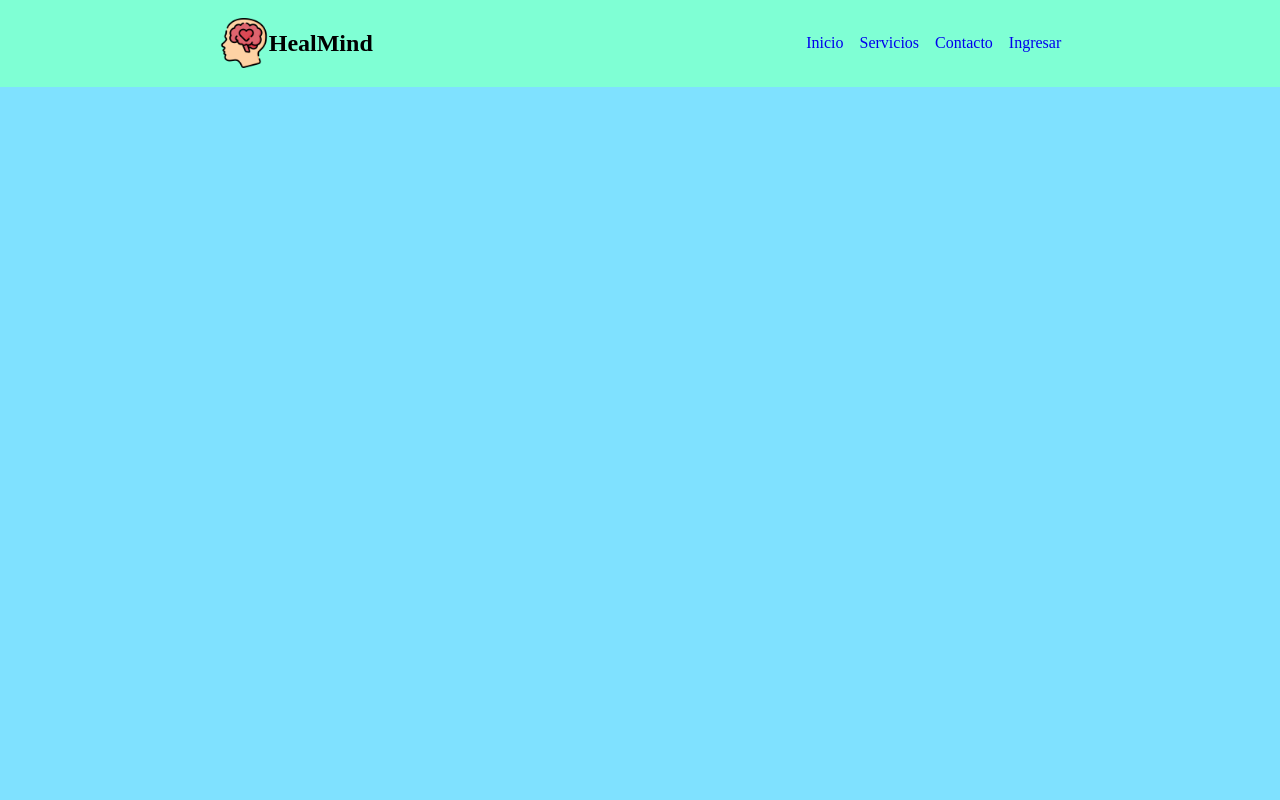
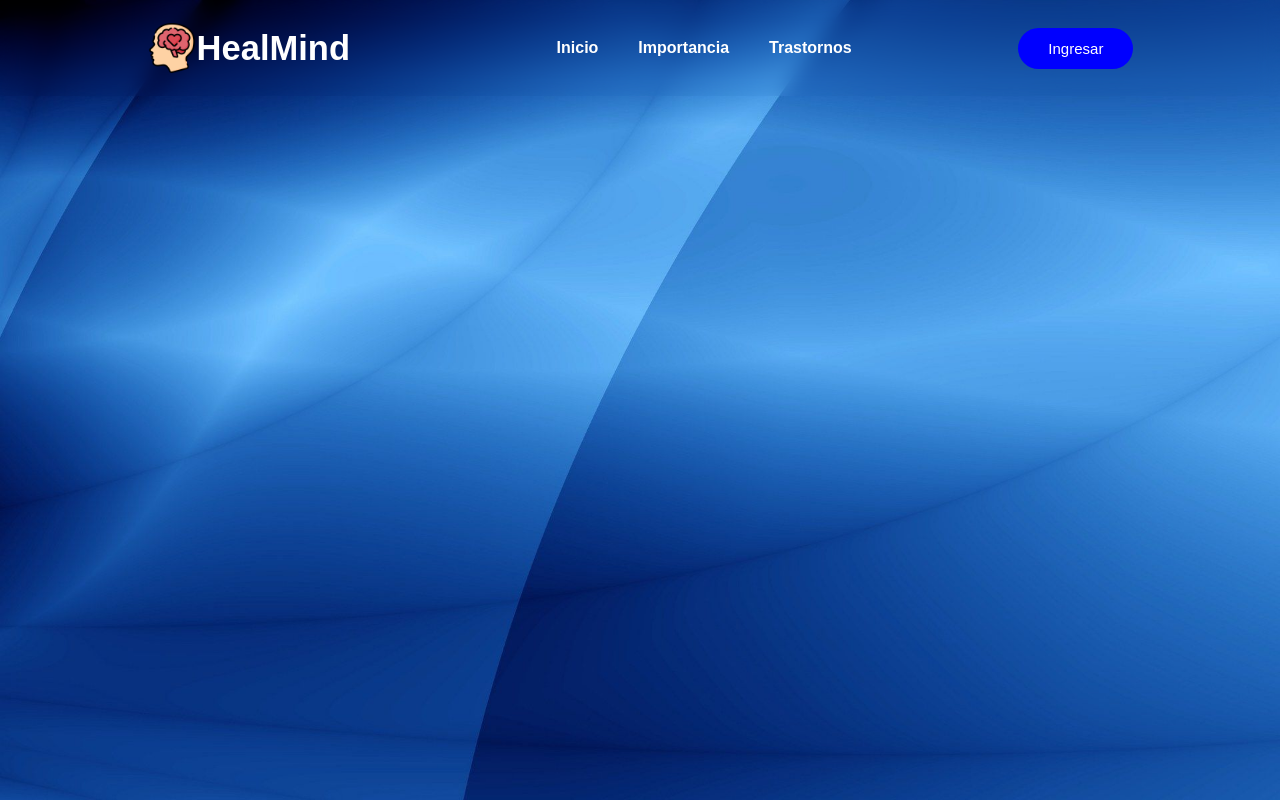
Before and after one commit to bracossj/Healmind_prototipo, a React (Vite) app in the folder frontend/: page / in a window 1280 px wide. Built offline with nearby package versions, Linux system fonts and the light colour scheme.

Commit message:
fixed home

```diff
--- a/frontend/src/components/home.module.css
+++ b/frontend/src/components/home.module.css
@@ -1,28 +1,63 @@
 body,
 html {
+    margin: 0;
     box-sizing: border-box;
-    margin: 0;
-    background-color: rgb(127, 225, 255);
+    font-family: 'Josefin Sans', sans-serif;
+}
+
+.HomePage {
+    background-image: url('../img/home.jpg');
+    background-size: cover;
+    height: 100vh;
 }
 
 .header {
+
+    color: white;
     display: flex;
-    justify-content: space-around;
+    justify-content: space-evenly;
     align-items: center;
-    padding: 10px;
-    background-color: aquamarine;
+    backdrop-filter: blur(10px);
 }
 
 .logo {
     display: flex;
     align-items: center;
+    font-size: 23px;
 }
 
 .logoimg {
     height: 50px;
 }
 
-.navbuttons {
-    margin-left: 1rem;
+.nav ul li {
+    list-style-type: none;
+    display: inline-block;
+    padding: 10px 20px;
+}
+
+.nav ul li a {
+    color: white;
     text-decoration: none;
+    font-weight: bold;
 }
+
+.nav ul li a:hover {
+    color: blue;
+    transition: .3s;
+}
+
+.buttoningresar {
+    border: none;
+    background: blue;
+    padding: 12px 30px;
+    border-radius: 30px;
+    color: white;
+    font-size: 15px;
+    transition: .4s;
+}
+
+.buttoningresar:hover {
+    transform: scale(1.2);
+    cursor: pointer;
+}
--- a/frontend/src/pages/home.jsx
+++ b/frontend/src/pages/home.jsx
@@ -4,18 +4,20 @@ import logo from '../img/logo.png';
 function HomePage() {
 
     return (
-        <div>
+        <div className={style.HomePage}>
             <header className={style.header}>
                 <div className={style.logo}>
                     <img className={style.logoimg} src={logo} alt="" />
                     <h2 >HealMind</h2>
                 </div>
-                <nav >
-                    <a className={style.navbuttons} href="/">Inicio</a>
-                    <a className={style.navbuttons} href="/">Servicios</a>
-                    <a className={style.navbuttons} href="/">Contacto</a>
-                    <a className={style.navbuttons} href="/auth">Ingresar</a>
+                <nav className={style.nav}>
+                    <ul>
+                        <li><a className={style.navbuttons} href="/">Inicio</a></li>
+                        <li><a className={style.navbuttons} href="/">Importancia</a></li>
+                        <li><a className={style.navbuttons} href="/">Trastornos</a></li>
+                    </ul>
                 </nav>
+                <button type="button" className={style.buttoningresar} href="/auth">Ingresar</button>
             </header>
         </div>
     )
```
Also changed, not shown: frontend/src/img/home.jpg (added).
